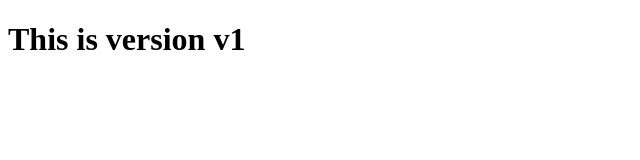
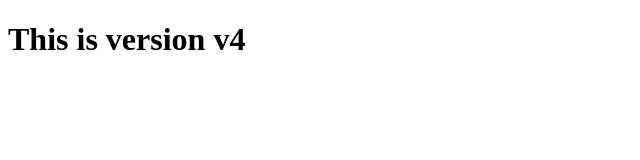
Before and after one commit to vansh130973/git-repo, a plain HTML site: page index.html in a window 1280 px wide. Shown: the full height of the page, 0-640 px from the left. Drawn offline with Linux system fonts and the light colour scheme.

Commit message:
version v5

```diff
--- a/index.html
+++ b/index.html
@@ -6,6 +6,6 @@
   <title>Document</title>
 </head>
 <body>
-  <h1>This is version v1</h1>
+  <h1>This is version v4</h1>
 </body>
 </html>
```
